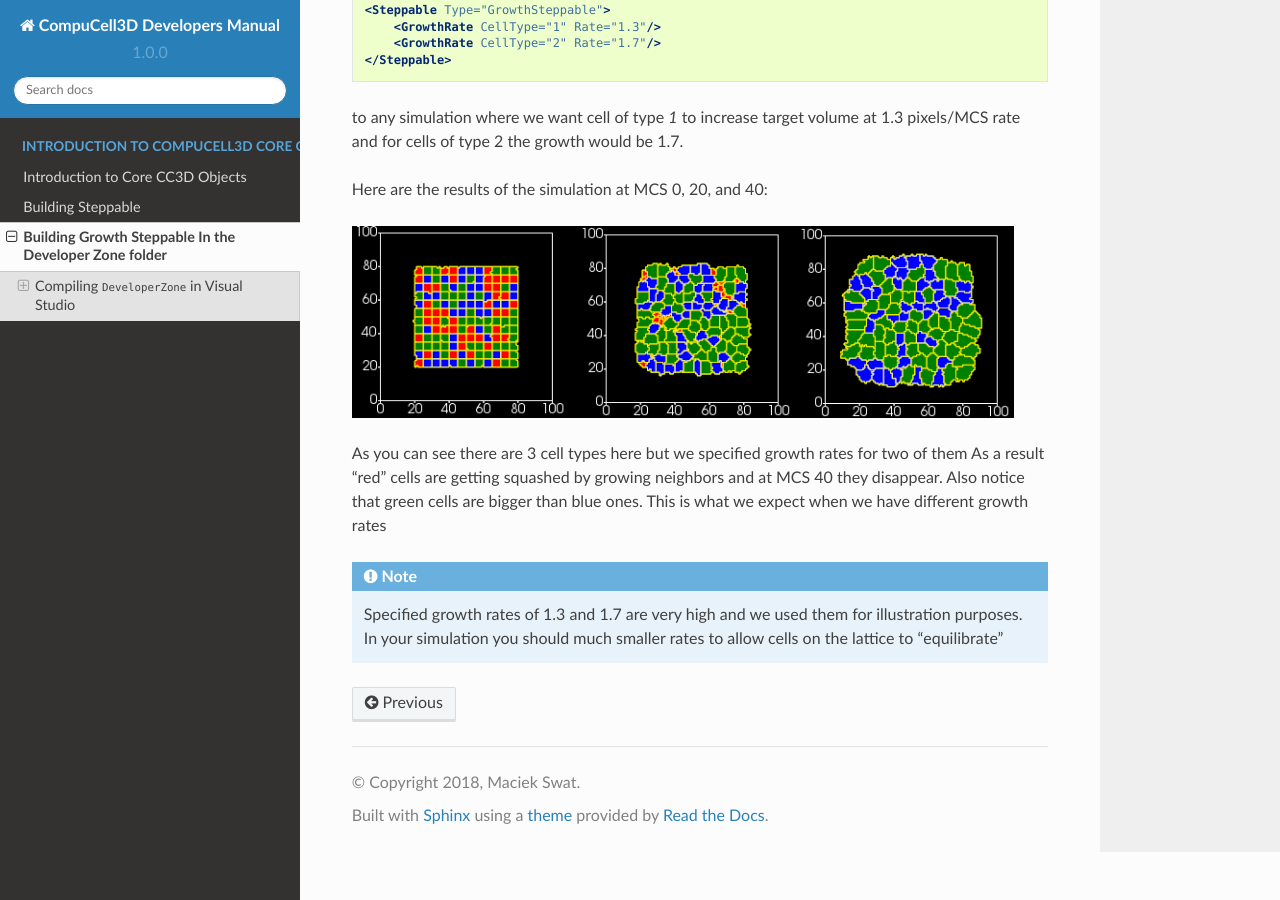
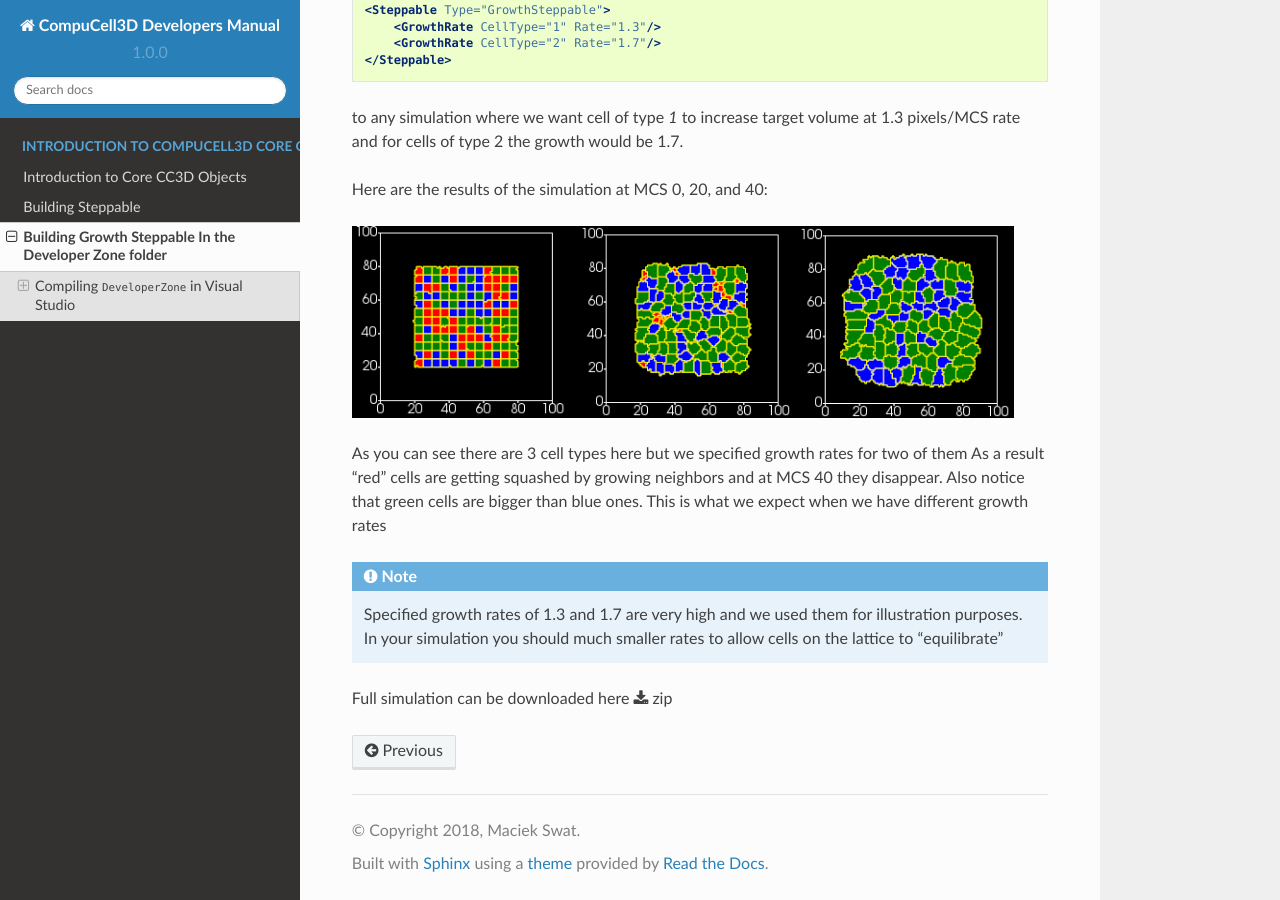
Before and after one commit to CompuCell3D/CompuCell3DDevelopersManual, a Sphinx documentation site: the page built from docs/building_growth_steppable_in_developer_zone.rst, in a window 1280 px wide and 900 px high, scrolled down 8034 px. Built offline with Sphinx 7.4.7 and the Read the Docs theme 2.0.0, drawn with Linux system fonts in a browser that asks for light colours.

Commit message:
added new material

```diff
--- a/docs/building_growth_steppable_in_developer_zone.rst
+++ b/docs/building_growth_steppable_in_developer_zone.rst
@@ -317,6 +317,8 @@ ones. This is what we expect when we have different growth rates
 
     Specified growth rates of 1.3 and 1.7 are very high and we used them for illustration purposes. In your simulation you should much smaller rates to allow cells on the lattice to "equilibrate"
 
+Full simulation can be downloaded here :download:`zip <images/GrowthSteppableSimlationCpp.png>`
+
 .. |dev_zone_1| image:: images/dev_zone_1.png
    :width: 2.4in
    :height: 1.9in
```
Also changed, not shown: 1 other file.
